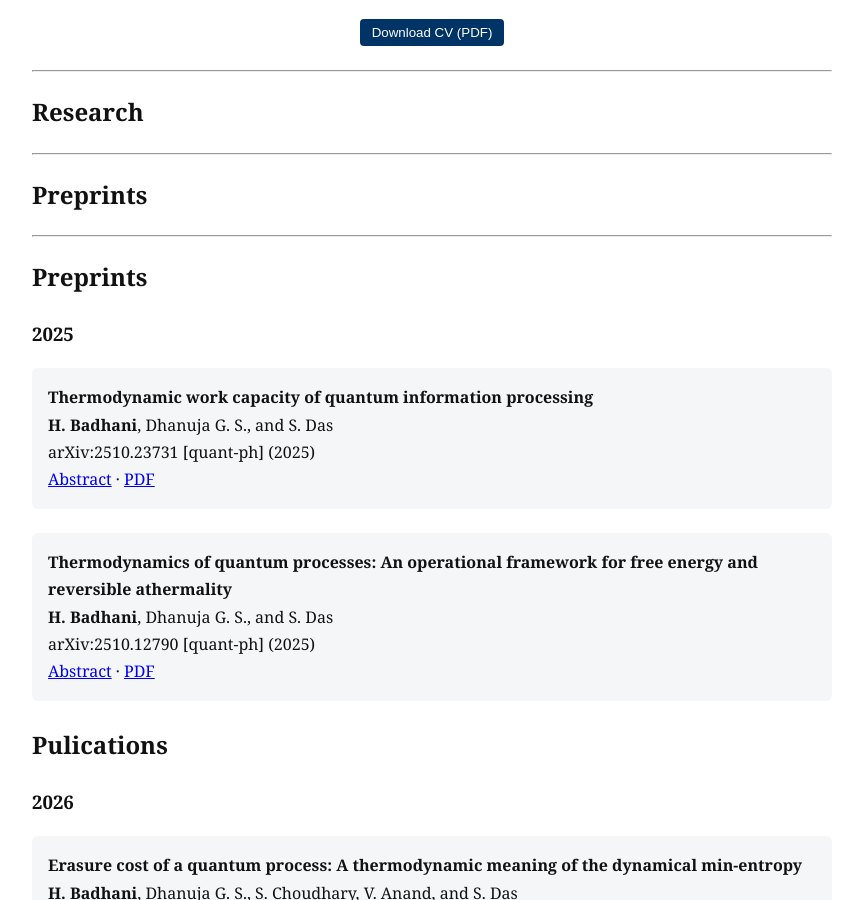
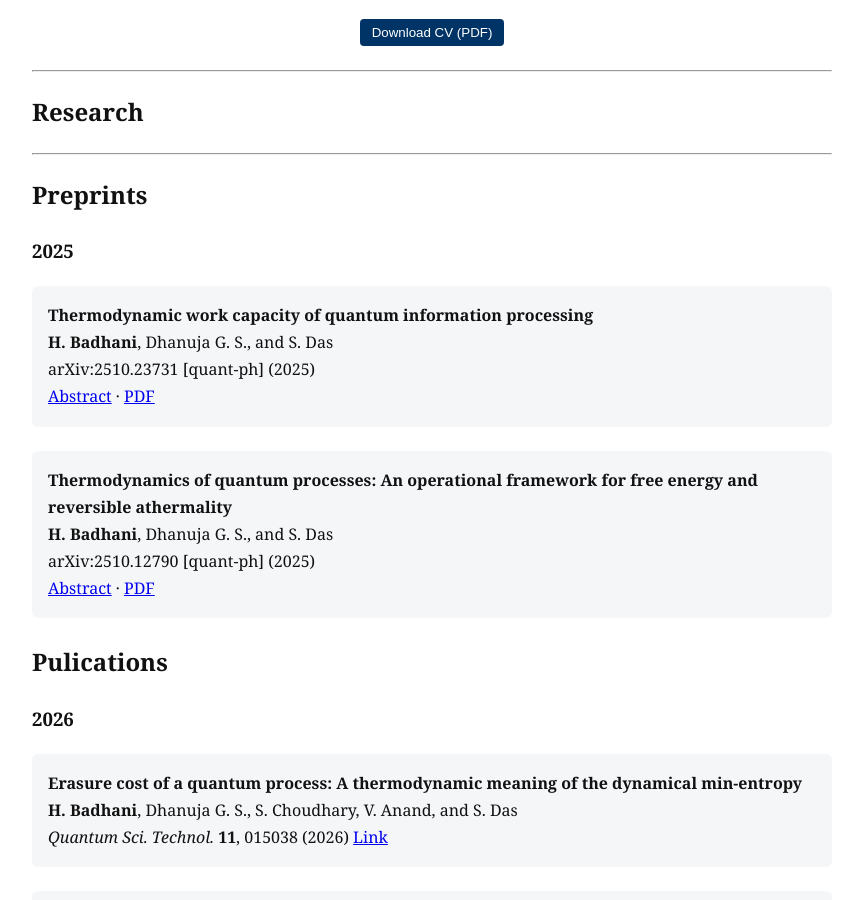
Before and after one commit to himanshubadhani/himanshubadhani.github.io, a Jekyll site: the page built from index.md, in a window 1280 px wide and 900 px high, scrolled down 590 px. Shown: the whole window, without its empty margins (208-1071 px from the left). Built offline with Jekyll 4.4.1, drawn with Linux system fonts in a browser that asks for light colours.

Commit message:
Update index.md

```diff
--- a/index.md
+++ b/index.md
@@ -12,12 +12,9 @@ I am a Postdoctoral fellow at IIIT Hyderabad, working under the supervision of D
 </a>
 </div>
 ---
+## Research
 
-## Research
 ---
-## Preprints
----
-
 ## Preprints
 
 {% assign preprint_years = site.data.preprints | map: "year" | uniq | sort | reverse %}
```
